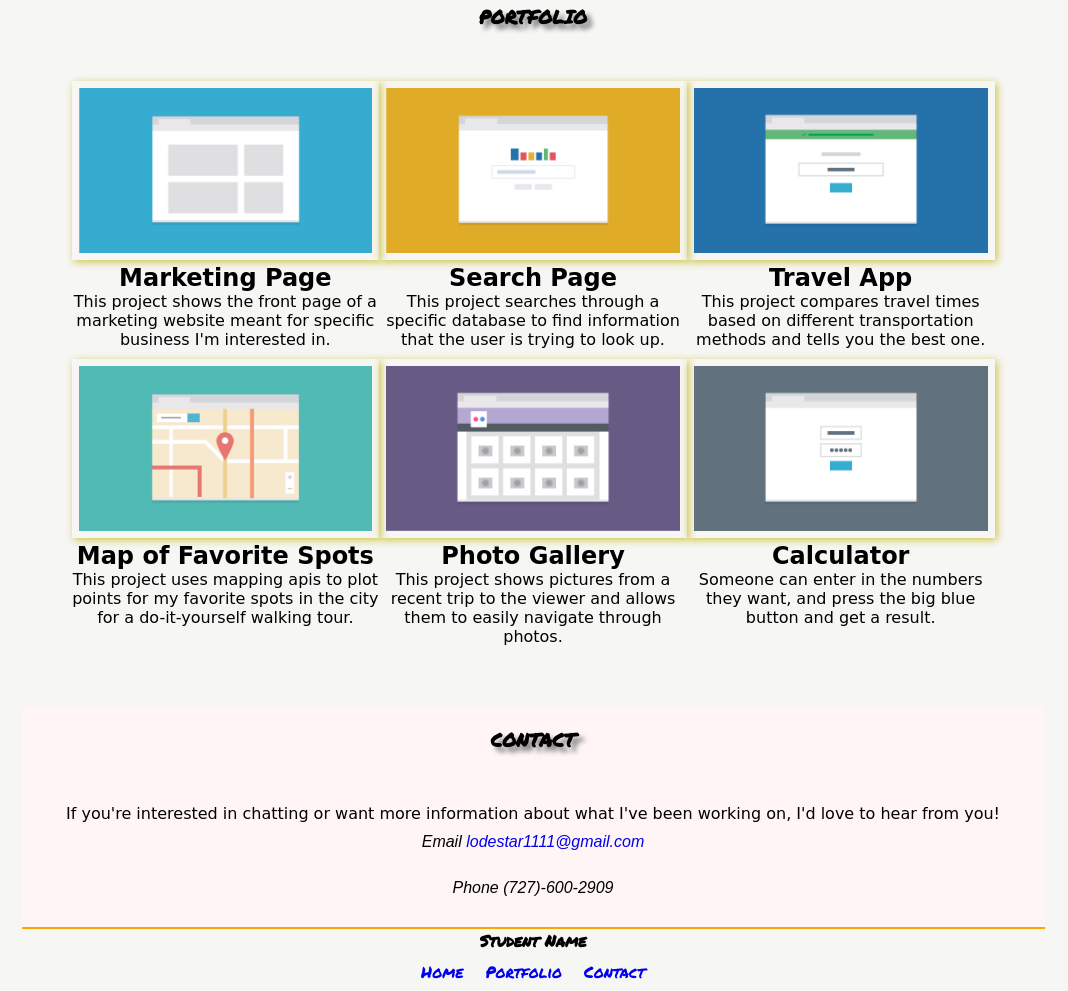
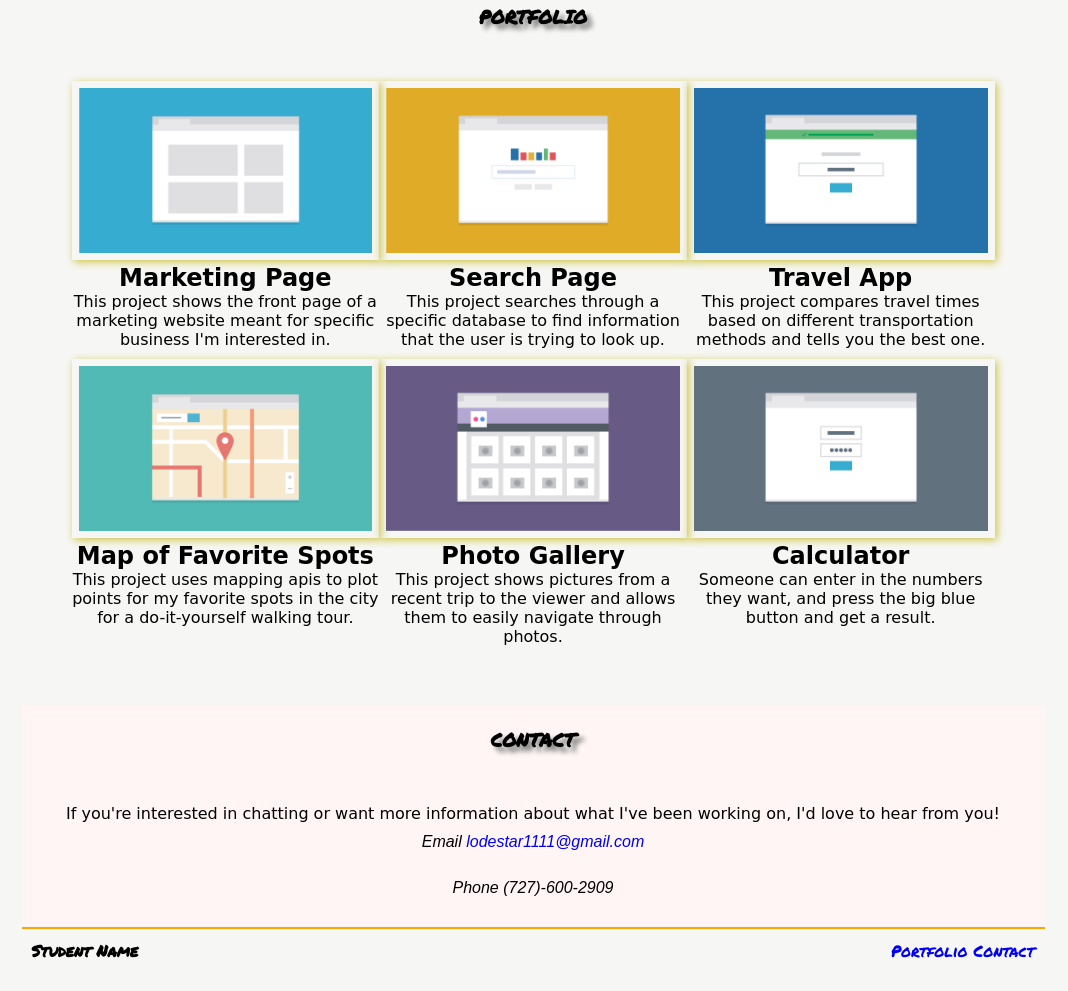
Before and after one commit to lodestar1111/Project-2, a plain HTML site: page index.html in a window 1280 px wide. Shown: the part 428-1419 px from the top of the page, without its empty margins (107-1175 px from the left). Drawn offline with Linux system fonts and the light colour scheme; a web font is replaced by a local one.

Commit message:
possible final product

```diff
--- a/css/styles.css
+++ b/css/styles.css
@@ -173,16 +173,30 @@ footer a {
 
 
 .bottom {
-    flex-direction: column;
-    flex-wrap: wrap;
+    display: flex;
+    flex-direction: row;
+    justify-content: space-between;
     font-family: "Permanent Marker", cursive;
-
+    padding: 10px;
 
 }
 
-h4 {
-    font-family: "Permanent Marker", cursive;
+.bottom h4 {
+    text-align: left;
+    margin: auto 0;
 
+}
+
+.bottom ul {
+    display: inline-block;
+}
+
+.go-up {
+    display: inline-block;
+}
+
+.full {
+    display: none;
 }
 
 
@@ -245,22 +259,14 @@ h4 {
 
 }
 
-footer li {
-    display: inline-block;
-    margin: 8px 8px;
-    text-align: center;
-
-}
+footer li {}
 
 .go-up {
     display: none;
 }
 
-
-.bottom {
-    flex-wrap: wrap;
-    flex-direction: column;
-    justify-content: space-evenly;
+.full {
+    display: inline-block;
 }
 
 
@@ -306,7 +312,7 @@ footer li {
 
     }
 
-    .top-nav p: last-of-type {
+    .top-nav p:last-of-type {
         margin-right: 0;
 
     }
--- a/index.html
+++ b/index.html
@@ -4,6 +4,9 @@
 <head>
     <meta charset="UTF-8">
     <meta name="viewport" content="width=device-width, initial-scale=1.0">
+
+
+
     <title>Project 2</title>
 
 
@@ -123,16 +126,17 @@
             <h4>Student Name</h4>
 
             <ul>
-                <li class="bottom-nav"><a href="#top">Home</a></li>
-                <li class="bottom-nav"><a href="#portfolio">Portfolio</a></li>
-                <li class="bottom-nav"><a href="#contact">Contact</a></li>
+                <li class="bottom-nav go-up"><a href="#top">Back to Top&uarr;</a></li>
+                <li class="bottom-nav go-up"><a href="#top">Home</a></li>
+                <li class="bottom-nav full"><a href="#portfolio">Portfolio</a></li>
+                <li class="bottom-nav full"><a href="#contact">Contact</a></li>
 
 
 
             </ul>
 
         </section>
-        <p class="go-up"><a href="#top">Back to Top&uarr;</a></p>
+
 
 
     </footer>
```
